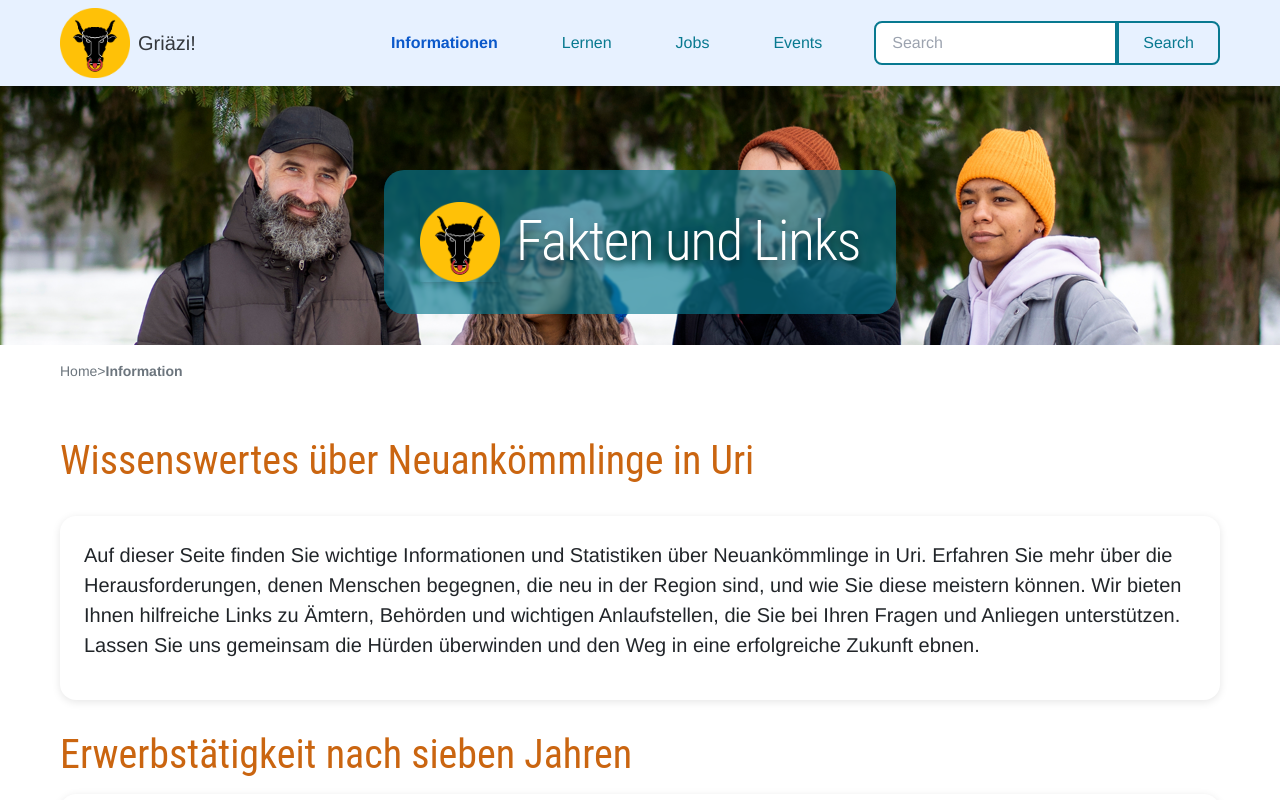
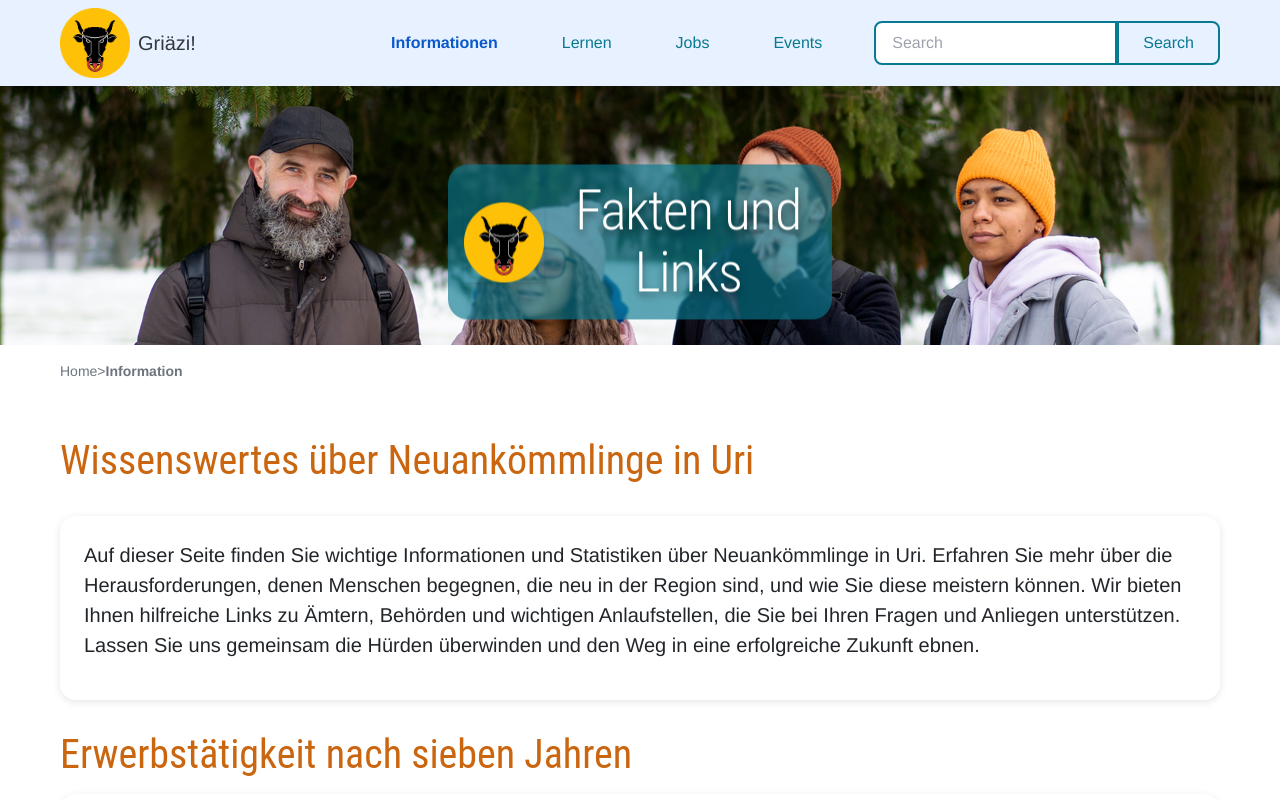
Before and after one commit to cumathka/hoi_ui, a Vue app in the folder ui/: page /info in a window 1280 px wide. Shown: the top 800 px of the page. Built offline with nearby package versions, Linux system fonts and the light colour scheme.

Commit message:
`Refactor input styles in main.css: adjust width, padding, and add flexbox properties`

```diff
--- a/ui/src/assets/styles/main.css
+++ b/ui/src/assets/styles/main.css
@@ -167,16 +167,24 @@ input, button, select, textarea {
   top: 50%;
   left: 50%;
   transform: translate(-50%, -50%);
-  width: 40%;
+  width: 30%;
   min-width: 200px;
-  padding: 2rem;
+  padding: 1rem;
   border-radius: var(--border-radius-xl);
   text-align: center;
   color: var(--white);
   background: var(--hero-overlay-bg);
   backdrop-filter: blur(1px);
   pointer-events: none;
+
+  /* Flexbox ile ortalama */
+  display: flex;
+  flex-direction: column;
+  align-items: center;
+  justify-content: center;
 }
+
+
 
 /* Hero overlay içindeki h1 için özel stil */
 .hero-overlay-small h1 {
```
